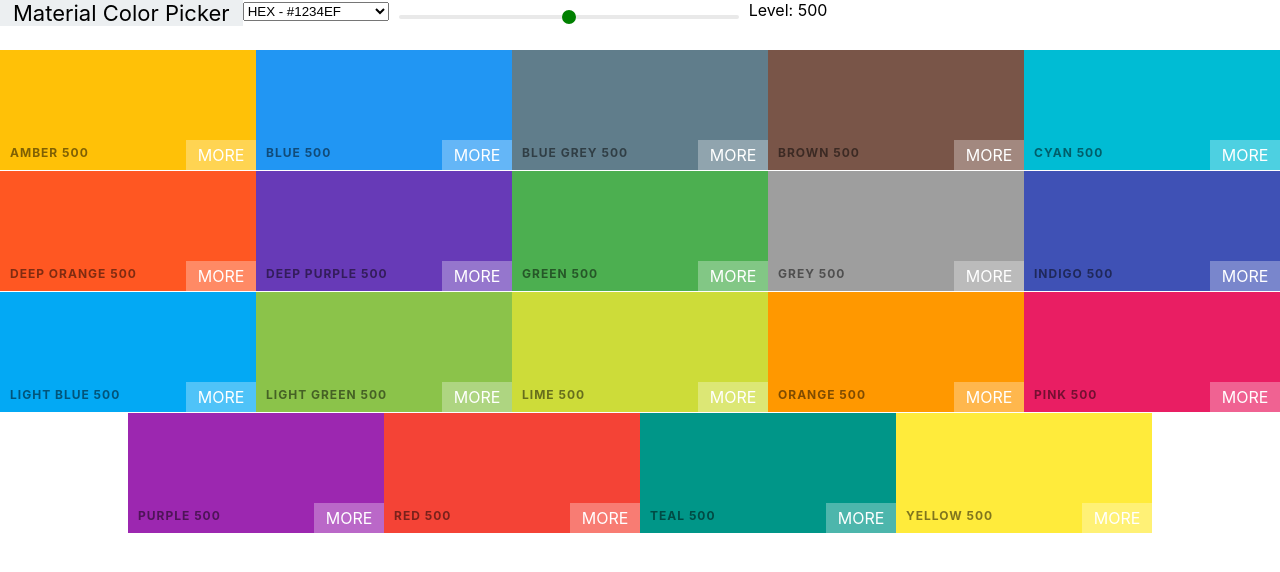
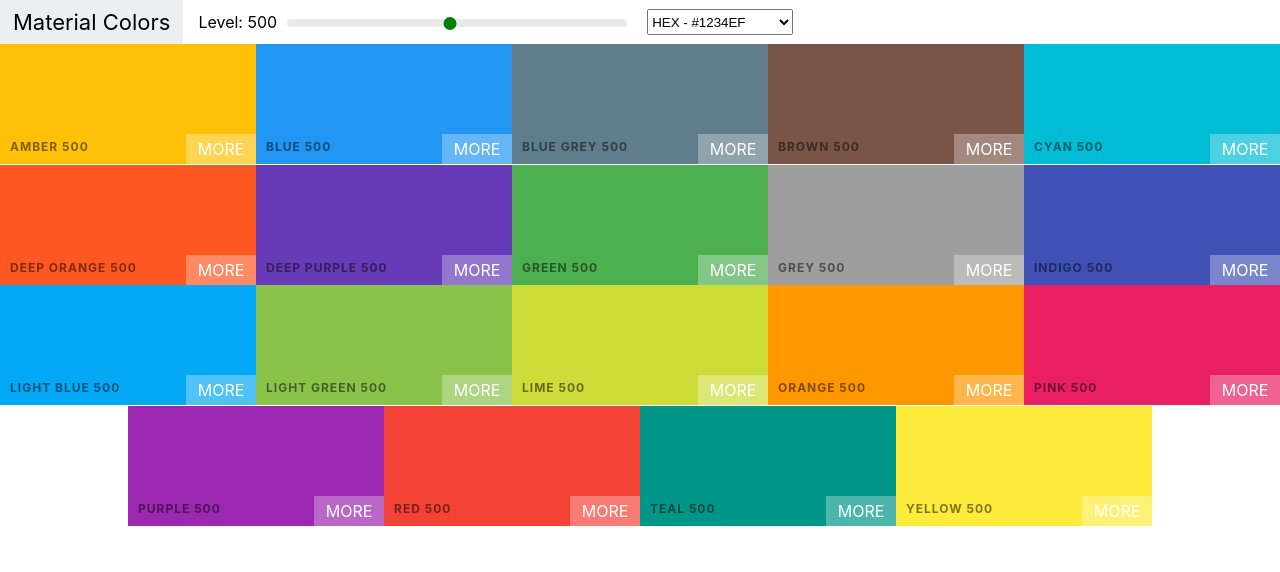
Before and after one commit to elie/materialcolors, a React (Create React App) app: page / in a window 1280 px wide. Shown: the top 572 px of the page. Built offline with nearby package versions, Linux system fonts and the light colour scheme.

Commit message:
more styling and fade out on copy text

```diff
--- a/src/App.css
+++ b/src/App.css
@@ -9,12 +9,6 @@ body {
 }
 
 .colors,
-header {
-  box-sizing: border-box;
-  clear: both;
-}
-
-.colors,
 body,
 header,
 html {
@@ -22,7 +16,7 @@ html {
 }
 
 .see-more {
-  background: rgba(255,255,255,.3);
+  background: rgba(255, 255, 255, 0.3);
   position: absolute;
   right: 0;
   bottom: 0;
@@ -36,3 +30,25 @@ html {
   z-index: 900;
   cursor: pointer;
 }
+
+.back {
+  position: relative;
+  background: black;
+  opacity: 0.7;
+}
+
+.go-back {
+  width: 100px;
+  height: 30px;
+  display: inline-block;
+  top: 50%;
+  left: 50%;
+  margin-left: -50px;
+  margin-top: -15px;
+  position: absolute;
+  text-align: center;
+  background: rgba(255, 255, 255, 0.3);
+  line-height: 30px;
+  border-radius: 0;
+  cursor: pointer;
+}
--- a/src/App.js
+++ b/src/App.js
@@ -70,7 +70,11 @@ class App extends Component {
         <div className="App colors">{colorBoxes}</div>
         <div>
           {!this.state.showingAllColors && (
-            <button onClick={this.navigateBack}>GO BACK</button>
+            <div className="color back">
+              <span className="go-back" onClick={this.navigateBack}>
+                GO BACK
+              </span>
+            </div>
           )}
         </div>
       </div>
--- a/src/ColorBox.css
+++ b/src/ColorBox.css
@@ -4,7 +4,7 @@
   display: inline-block;
   width: 20%;
   position: relative;
-  margin-bottom: -3px;
+  margin-bottom: -3.5px;
 }
 
 .copy-button {
--- a/src/ColorBox.js
+++ b/src/ColorBox.js
@@ -5,6 +5,9 @@ import { CopyToClipboard } from "react-copy-to-clipboard";
 class ColorBox extends PureComponent {
   constructor(props) {
     super(props);
+    this.state = {
+      copied: false
+    };
     this.gatherIndividualColor = this.gatherIndividualColor.bind(this);
     this.copyInfo = this.copyInfo.bind(this);
   }
@@ -18,8 +21,17 @@ class ColorBox extends PureComponent {
     return (
       <div className="color" style={{ background: this.props.background }}>
         <div className="box-content">{this.props.name}</div>
-        <CopyToClipboard text={this.props.background}>
-          <button className="copy-button">Copy</button>
+        <CopyToClipboard
+          text={this.props.background}
+          onCopy={() =>
+            this.setState({ copied: true }, () => {
+              setTimeout(() => this.setState({ copied: false }), 1000);
+            })
+          }
+        >
+          <button className="copy-button">
+            {this.state.copied ? "Copied!" : "Copy"}
+          </button>
         </CopyToClipboard>
 
         {this.props.showingAllColors && (
--- a/src/NavBar.css
+++ b/src/NavBar.css
@@ -1,28 +1,50 @@
+header {
+  display: flex;
+  align-items: center;
+}
 
 .logo {
   display: inline-block;
+  margin-right: 15px;
   padding: 0 13px;
   font-size: 22px;
-    background: #ECEFF1;
-    float: left;
+  background: #eceff1;
+  height: 44px;
+  display: flex;
+  align-items: center;
 }
 .slider-container {
   display: inline-block;
 }
 
 .slider {
-    float: left;
-    height: 30px;
   width: 340px;
-    margin: 10px;
+  margin: 0 10px;
+  display: inline-block;
 }
 
 .rc-slider-track {
-    background-color:transparent;
+  background-color: transparent;
 }
 
-.rc-slider-handle,.rc-slider-handle:active, .rc-slider-handle:hover, .rc-slider-handle:hover {
+.rc-slider-handle,
+.rc-slider-handle:active,
+.rc-slider-handle:hover,
+.rc-slider-handle:hover {
   background-color: green;
   border: 2px solid green;
   box-shadow: none;
+  margin-left: -7px;
+  margin-top: -2px;
+  width: 13px;
+  height: 13px;
 }
+
+.rc-slider-rail {
+  height: 8px;
+}
+
+select {
+  height: 26px;
+  margin: 0 10px;
+}
--- a/src/NavBar.js
+++ b/src/NavBar.js
@@ -25,12 +25,7 @@ class NavBar extends Component {
     return (
       <div>
         <header>
-          <div className="logo">Material Color Picker</div>
-          <select value={this.state.value} onChange={this.handleChange}>
-            <option value="HEX - #1234EF">HEX - #1234EF</option>
-            <option value="RGB - (255,255,255)">RGB - (255,255,255)</option>
-            RGB - (12,12,12,1.0)
-          </select>
+          <div className="logo">Material Colors</div>
           {this.props.isShowingAllColors && (
             <div className="slider-container">
               <span>Level: {this.props.level}</span>
@@ -45,6 +40,11 @@ class NavBar extends Component {
               </div>
             </div>
           )}
+          <select value={this.state.value} onChange={this.handleChange}>
+            <option value="HEX - #1234EF">HEX - #1234EF</option>
+            <option value="RGB - (255,255,255)">RGB - (255,255,255)</option>
+            RGB - (12,12,12,1.0)
+          </select>
         </header>
       </div>
     );
```
Lines whose indentation alone changed are shown as unchanged.
